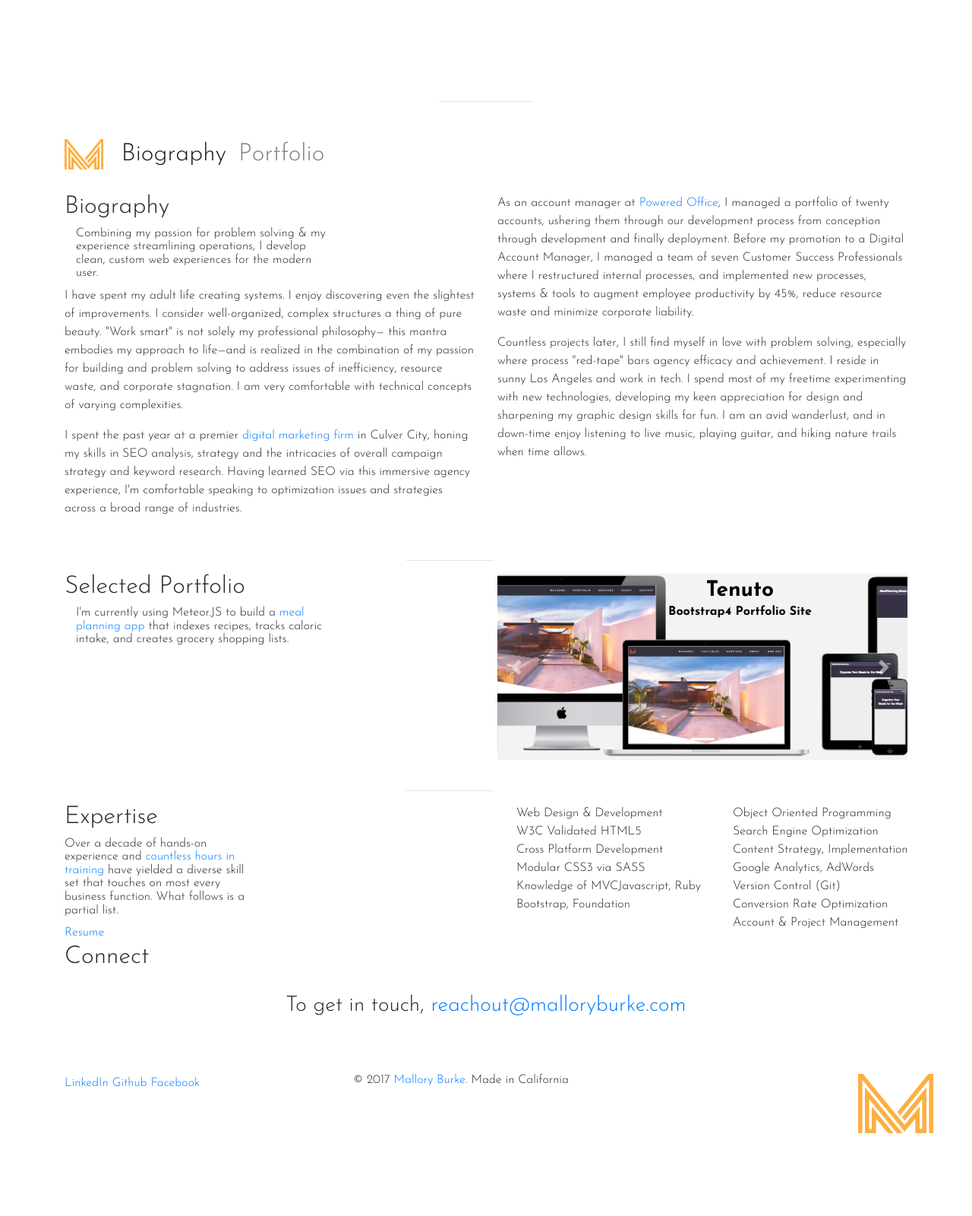
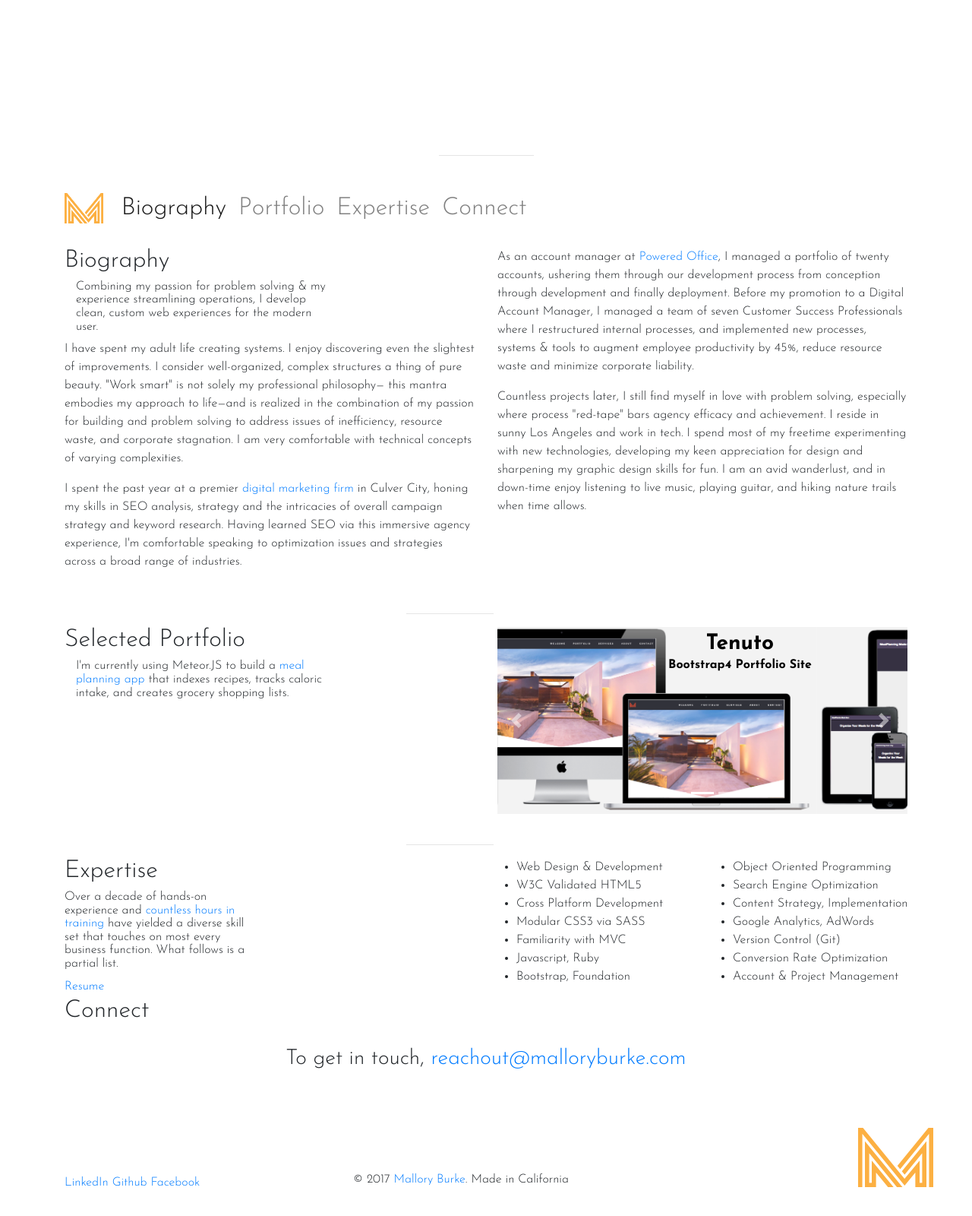
Before and after one commit to malloryporche/dev, a plain HTML site: page index.html in a window 1280 px wide. Shown: the part 654-2254 px from the top of the page at 76% size. Before the commit the page ends 2190 px from the top, so only its background shows below. Drawn offline with nearby package versions, Linux system fonts and the light colour scheme.

Commit message:
Navbar styling #fff

```diff
--- a/index.html
+++ b/index.html
@@ -39,7 +39,7 @@
 
 <header class="row">
 	<section class="col-lg-11 col-sm-12" id="splash">
-	<h1>I&#39;m Mallory&mdash;front-end developer, SEO consultant, and aspiring entreprenuer and philanthropist from Los Angeles, California. <a href="#page-top"><i class="fa fa-chevron-down invisible"></i></a></h1>
+	<h1>I&#39;m Mallory&mdash; self-proclaimed tech geek and music junkie.  That said...I'm a front-end developer, SEO consultant, and aspiring lightworker from Los Angeles, California. <a href="#page-top"><i class="fa fa-chevron-down invisible"></i></a></h1>
 
 </section>
 
@@ -61,6 +61,12 @@
 		</li>
 		<li class="nav-item">
 			<a class="nav-link" href="#folio">Portfolio</a>
+		</li>
+		<li class="nav-item">
+			<a class="nav-link" href="#folio">Expertise</a>
+		</li>
+		<li class="nav-item">
+			<a class="nav-link" href="#folio">Connect</a>
 		</li>
 	</ul>
 </div>
@@ -171,7 +177,7 @@
 	<li>W3C Validated HTML5</li>
 	<li>Cross Platform Development</li>
 	<li>Modular CSS3 via SASS</li>
-	<li>Knowledge of MVC</li>
+	<li>Familiarity with MVC</li>
 	<li>Javascript, Ruby</li>
 	<li>Bootstrap, Foundation</li>
 </ul>
--- a/scss/styles.scss
+++ b/scss/styles.scss
@@ -2,9 +2,7 @@
 body {
 	font-family: 'Josefin Sans', sans-serif;
 }
-li {
-  list-style-type: none;
-}
+
 /* Typography styling */
 h1 {
   font-size: 4em;
@@ -33,6 +31,7 @@ nav {
 }
 nav.navbar.navbar-light {
   padding: 20px 0;
+  background-color: #fff;
 }
 /* Header styling */
 header #splash {
@@ -58,5 +57,9 @@ footer {
   margin: 45px 0;
   li.social-media-links {
     display: inline-block;
+    list-style-type: none;
+  }
+  ul, h6 {
+    margin-top: 60px;
   }
 }
```
Also changed, not shown: css/styles.css, 1 other file.
